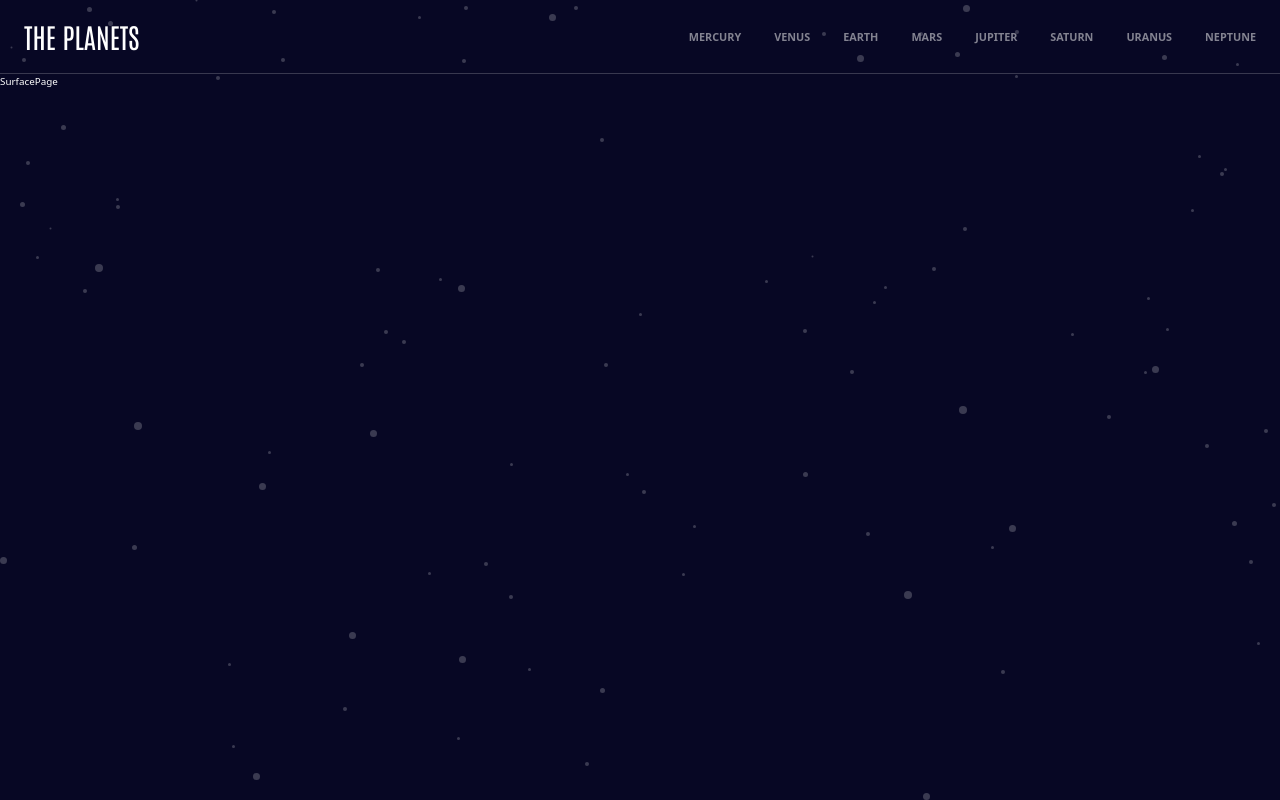
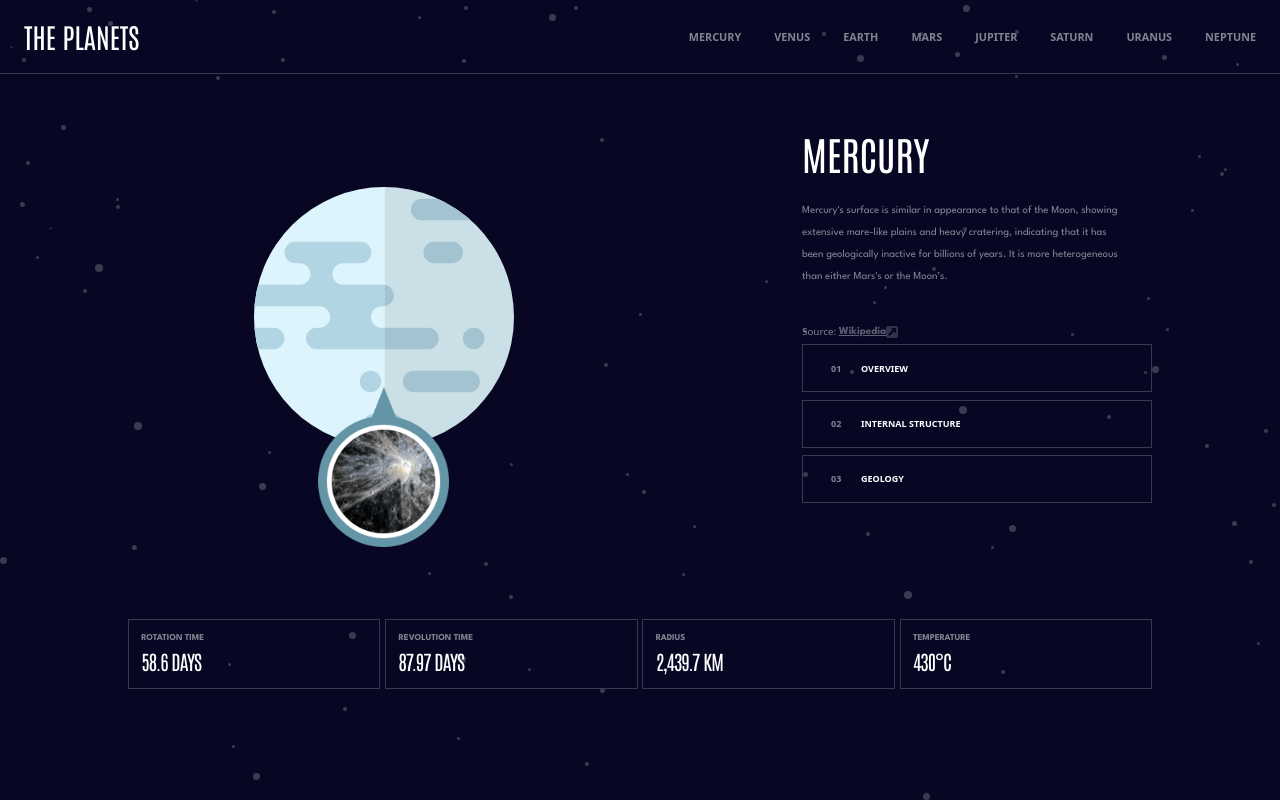
Before and after one commit to HamDean/planets-fact-app, a React (Vite) app: page /surface in a window 1280 px wide. Built offline with nearby package versions, Linux system fonts and the light colour scheme.

Commit message:
Resize and position the surface image

```diff
--- a/src/data/data.ts
+++ b/src/data/data.ts
@@ -25,7 +25,6 @@ export default [
       planet: "../src/assets/planet-mercury.svg",
       internal: "../src/assets/planet-mercury-internal.svg",
       geology: "../src/assets/geology-mercury.png",
-      size: [{ sm: 110 }, { md: 185 }, { lg: 290 }],
     },
   },
   {
--- a/src/pages/OverviewPage.tsx
+++ b/src/pages/OverviewPage.tsx
@@ -12,11 +12,11 @@ const OverviewPage = () => {
   );
 
   return (
-    <section className="flex flex-col justify-center items-center px-7 text-center md:text-left mt-[95px]">
-      <div className="flex flex-col justify-center items-center lg:grid lg:grid-cols-2 lg:w-[80vw]">
+    <section className="flex flex-col justify-center items-center px-7 text-center md:text-left mt-[50px]">
+      <div className="flex flex-col justify-center items-center lg:grid lg:grid-cols-2 lg:w-[80vw] mb-32">
         <div className="mb-[100px] lg:mx-auto  lg:my-auto">
           <img
-            className={`w-[110px] h-[$180px] md:w-[180px] md:h-[180px] lg:w-[260px] lg:h-[260px]`}
+            className={`w-[180px] h-[180px] md:w-[200px] md:h-[200px] lg:w-[260px] lg:h-[260px] object-contain`}
             src={planet?.images.planet}
             alt={`Planet ${planet}`}
           />
--- a/src/pages/StructurePage.tsx
+++ b/src/pages/StructurePage.tsx
@@ -1,4 +1,74 @@
-const StructurePage = () => {
-  return <div>StructurePage</div>;
+import { NavLink } from "react-router-dom";
+import FactTab from "../components/FactTab";
+import StatMob from "../components/Stat";
+import planets from "../data/data";
+import usePlanetStore from "../store";
+
+const OverviewPage = () => {
+  const currentPlanet = usePlanetStore((s) => s.planet);
+
+  const planet = planets.find(
+    (planet) => planet.name.toLocaleLowerCase() === currentPlanet
+  );
+
+  return (
+    <section className="flex flex-col justify-center items-center px-7 text-center md:text-left mt-[50px]">
+      <div className="flex flex-col justify-center items-center lg:grid lg:grid-cols-2 lg:w-[80vw] mb-32">
+        <div className="mb-[100px] lg:mx-auto  lg:my-auto">
+          <img
+            className={`w-[180px] h-[180px] md:w-[200px] md:h-[200px] lg:w-[260px] lg:h-[260px]`}
+            src={planet?.images.internal}
+            alt={`Planet ${planet}`}
+          />
+        </div>
+
+        <div className="md:flex lg:flex-col md:justify-between md:items-center lg:items-stretch md:w-[80vw] lg:w-[350px] lg:justify-self-end">
+          <div>
+            <h2 className="text-[4rem] font-antonio mb-[16px] uppercase">
+              {planet?.name}
+            </h2>
+            <p className="text-[1.1rem] font-spartan opacity-[0.5] leading-[22px] w-[320px]">
+              {planet?.structure.content}
+            </p>
+            <p className="opacity-[0.5] flex justify-start items-center gap-1 mt-[32px]">
+              Source:{"    "}
+              <a
+                href={planet?.structure.source}
+                target="_blank"
+                className="flex items-center justify-center text-[1.1rem] font-spartan opacity-[0.7] font-bold leading-[25px] underline"
+              >
+                Wikipedia
+                <span>
+                  <img
+                    className="w-[12px] h-[12px]"
+                    src="../src/assets/icon-source.svg"
+                  />
+                </span>
+              </a>
+            </p>
+          </div>
+
+          <div className="hidden md:block lg:w-[350px] lg:self-end ">
+            <NavLink to={"/"}>
+              <FactTab index={1} title="overview" />
+            </NavLink>
+            <NavLink to={"/structure"}>
+              <FactTab index={2} title="internal structure" />
+            </NavLink>
+            <NavLink to={"/surface"}>
+              <FactTab index={3} title="geology" />
+            </NavLink>
+          </div>
+        </div>
+      </div>
+
+      <div className="md:w-[80vw] md:flex md:justify-between gap-2 items-center mt-[30px]">
+        <StatMob stat="rotation time" figure={planet?.rotation} />
+        <StatMob stat="revolution time" figure={planet?.revolution} />
+        <StatMob stat="radius" figure={planet?.radius} />
+        <StatMob stat="temperature" figure={planet?.temperature} />
+      </div>
+    </section>
+  );
 };
-export default StructurePage;
+export default OverviewPage;
--- a/src/pages/SurfacePage.tsx
+++ b/src/pages/SurfacePage.tsx
@@ -1,4 +1,79 @@
-const SurfacePage = () => {
-  return <div>SurfacePage</div>;
+import { NavLink } from "react-router-dom";
+import FactTab from "../components/FactTab";
+import StatMob from "../components/Stat";
+import planets from "../data/data";
+import usePlanetStore from "../store";
+
+const OverviewPage = () => {
+  const currentPlanet = usePlanetStore((s) => s.planet);
+
+  const planet = planets.find(
+    (planet) => planet.name.toLocaleLowerCase() === currentPlanet
+  );
+
+  return (
+    <section className="flex flex-col justify-center items-center px-7 text-center md:text-left mt-[50px]">
+      <div className="flex flex-col justify-center items-center lg:grid lg:grid-cols-2 lg:w-[80vw] mb-32">
+        <div className="mb-[100px] lg:mx-auto lg:my-auto relative">
+          <img
+            className={`w-[180px] h-[180px] md:w-[200px] md:h-[200px] lg:w-[260px] lg:h-[260px] object-contain`}
+            src={planet?.images.planet}
+            alt={`Planet ${planet}`}
+          />
+          <img
+            className={`absolute top-56 left-[45px] md:top-[150px] md:left-16 lg:top-[200px] lg:left-20 w-[90px] h-[90px] md:w-[120px] md:h-[120px] lg:w-[160px] lg:h-[160px] object-contain`}
+            src={planet?.images.geology}
+            alt={`Planet ${planet}`}
+          />
+        </div>
+
+        <div className="md:flex lg:flex-col md:justify-between md:items-center lg:items-stretch md:w-[80vw] lg:w-[350px] lg:justify-self-end">
+          <div>
+            <h2 className="text-[4rem] font-antonio mb-[16px] uppercase">
+              {planet?.name}
+            </h2>
+            <p className="text-[1.1rem] font-spartan opacity-[0.5] leading-[22px] w-[320px]">
+              {planet?.geology.content}
+            </p>
+            <p className="opacity-[0.5] flex justify-start items-center gap-1 mt-[32px]">
+              Source:{"    "}
+              <a
+                href={planet?.geology.source}
+                target="_blank"
+                className="flex items-center justify-center text-[1.1rem] font-spartan opacity-[0.7] font-bold leading-[25px] underline"
+              >
+                Wikipedia
+                <span>
+                  <img
+                    className="w-[12px] h-[12px]"
+                    src="../src/assets/icon-source.svg"
+                  />
+                </span>
+              </a>
+            </p>
+          </div>
+
+          <div className="hidden md:block lg:w-[350px] lg:self-end ">
+            <NavLink to={"/"}>
+              <FactTab index={1} title="overview" />
+            </NavLink>
+            <NavLink to={"/structure"}>
+              <FactTab index={2} title="internal structure" />
+            </NavLink>
+            <NavLink to={"/surface"}>
+              <FactTab index={3} title="geology" />
+            </NavLink>
+          </div>
+        </div>
+      </div>
+
+      <div className="md:w-[80vw] md:flex md:justify-between gap-2 items-center mt-[30px]">
+        <StatMob stat="rotation time" figure={planet?.rotation} />
+        <StatMob stat="revolution time" figure={planet?.revolution} />
+        <StatMob stat="radius" figure={planet?.radius} />
+        <StatMob stat="temperature" figure={planet?.temperature} />
+      </div>
+    </section>
+  );
 };
-export default SurfacePage;
+export default OverviewPage;
```
